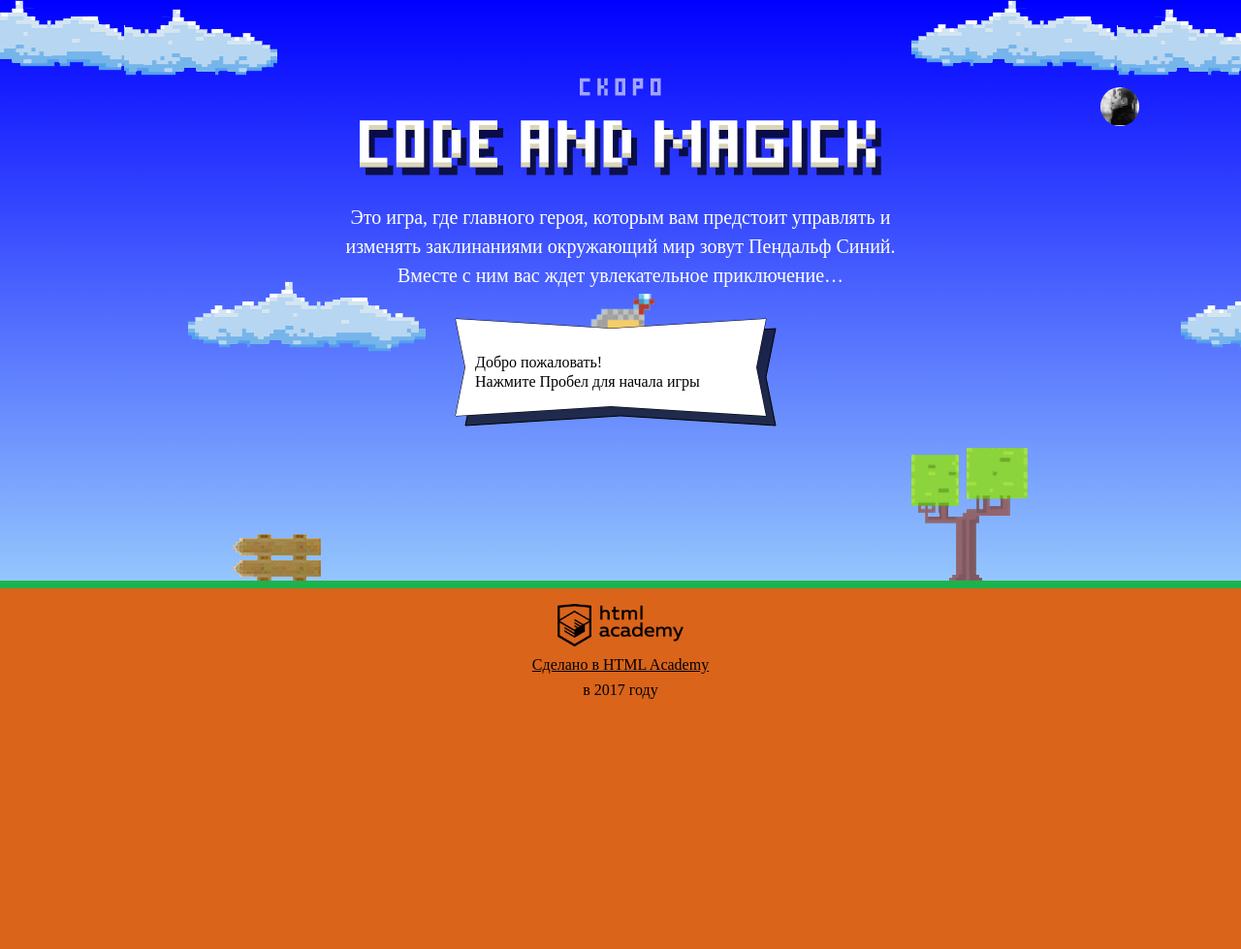
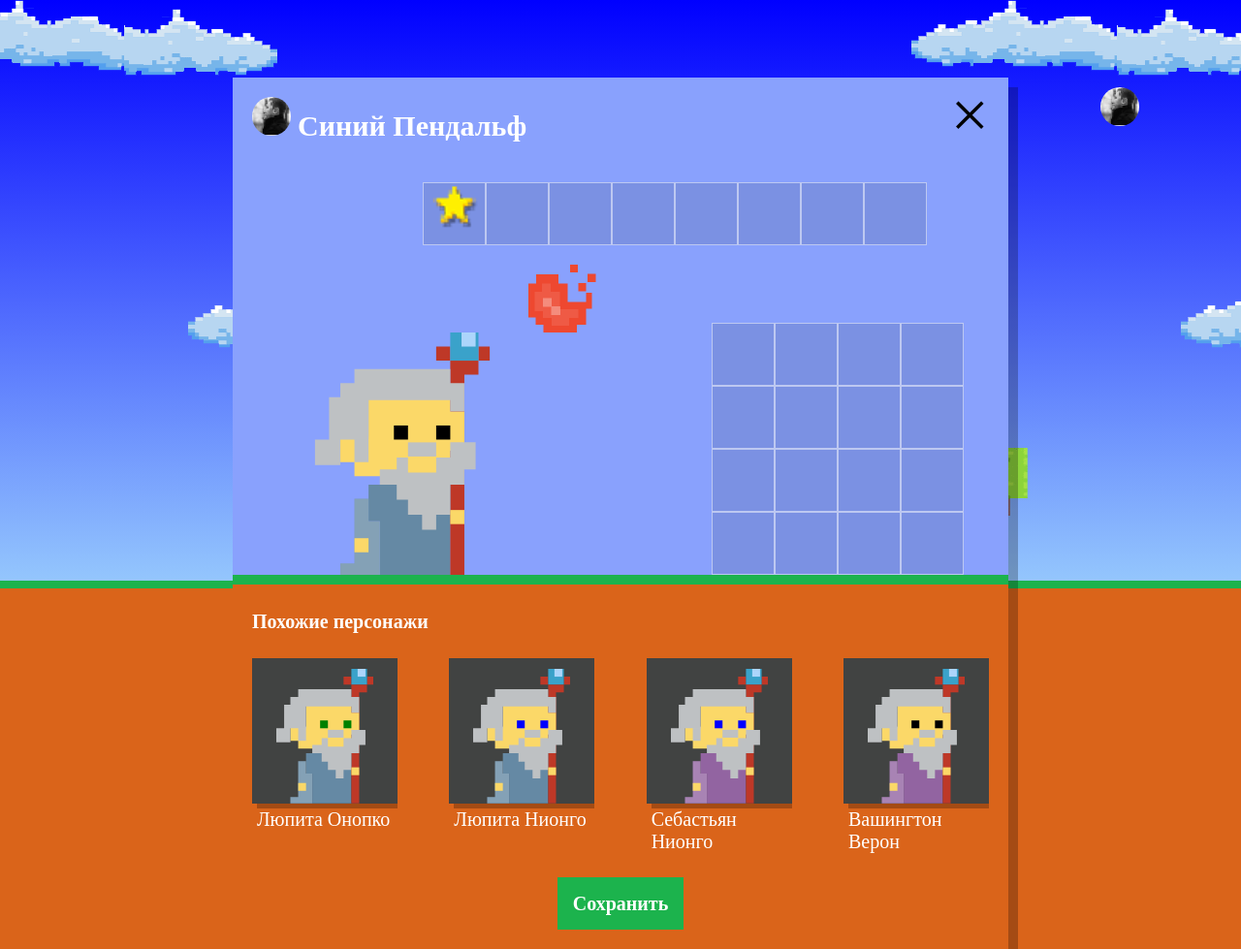
Before and after one commit to mashahori/562817-code-and-magick, a website: page index.html in a window 1280 px wide. Shown: the whole page at 97% size. Before the commit the page ends 800 px from the top, so only its background shows below. Drawn offline with Linux system fonts and the light colour scheme; a web font is replaced by a local one.

Commit message:
Учебный проект: нас орда

```diff
--- a/index.html
+++ b/index.html
@@ -207,6 +207,7 @@
 </script>
 <script src="js/stat.js"></script>
 <script src="js/game.js"></script>
+<script src="js/setup.js"></script>
 
 </body>
 </html>
--- /dev/null
+++ b/js/setup.js
@@ -0,0 +1,58 @@
+var setup = document.querySelector('.setup');
+setup.classList.remove('hidden');
+
+document.querySelector('.setup-similar').classList.remove('hidden');
+
+var similarListElement = document.querySelector('.setup-similar-list');
+var similarWizardTemplate = document.querySelector('#similar-wizard-template').content.querySelector('.setup-similar-item');
+
+var wizardNames = ['Иван', 'Хуан', 'Себастьян', 'Мария', 'Кристоф', 'Виктор', 'Юлия', 'Люпита', 'Вашингтон'];
+var wizardSurnames = ['да Марья', 'Верон', 'Мирабелла', 'Вальц', 'Онопко', 'Топольницкая', 'Нионго', 'Ирвинг'];
+var wizardCoats = ['rgb(101, 137, 164)', 'rgb(241, 43, 107)', 'rgb(146, 100, 161)', 'rgb(56, 159, 117)', 'rgb(215, 210, 55)', 'rgb(0, 0, 0)'];
+var wizardEyes = ['black', 'red', 'blue', 'yellow', 'green'];
+
+
+var random = function ( wizardProperty) {
+    return wizardProperty[Math.floor(Math.random() * wizarProperty.length)];
+};
+
+var wizards = [
+  {
+  name: wizardNames[Math.floor(Math.random() * wizardSurnames.length)] + ' ' + wizardSurnames[Math.floor(Math.random() * wizardSurnames.length)],
+  coatColor: wizardCoats[Math.floor(Math.random() * wizardCoats.length)],
+  eyesColor: wizardEyes[Math.floor(Math.random() * wizardEyes.length)]
+  },
+  {
+  name: wizardNames[Math.floor(Math.random() * wizardNames.length)]+ ' ' + wizardSurnames[Math.floor(Math.random() * wizardSurnames.length)],
+  coatColor: wizardCoats[Math.floor(Math.random() * wizardCoats.length)],
+  eyesColor: wizardEyes[Math.floor(Math.random() * wizardEyes.length)]
+  },
+  {
+  name: wizardNames[Math.floor(Math.random() * wizardNames.length)]+ ' ' + wizardSurnames[Math.floor(Math.random() * wizardSurnames.length)],
+  coatColor: wizardCoats[Math.floor(Math.random() * wizardCoats.length)],
+  eyesColor: wizardEyes[Math.floor(Math.random() * wizardEyes.length)]
+  },
+  {
+  name: wizardNames[Math.floor(Math.random() * wizardNames.length)]+ ' ' + wizardSurnames[Math.floor(Math.random() * wizardSurnames.length)],
+  coatColor: wizardCoats[Math.floor(Math.random() * wizardCoats.length)],
+  eyesColor: wizardEyes[Math.floor(Math.random() * wizardEyes.length)]
+  }
+];
+
+var renderWizard = function (wizard) {
+  var wizardElement = similarWizardTemplate.cloneNode(true);
+
+  wizardElement.querySelector('.setup-similar-label').textContent = wizards[i].name;
+  wizardElement.querySelector('.wizard-coat').style.fill = wizards[i].coatColor;
+  wizardElement.querySelector('.wizard-eyes').style.fill = wizards[i].eyesColor;
+
+  return wizardElement;
+}
+
+var fragment = document.createDocumentFragment();
+
+for (var i = 0; i < wizards.length; i++) {
+  fragment.appendChild(renderWizard(wizards[i]));
+}
+
+  similarListElement.appendChild(fragment);
```
